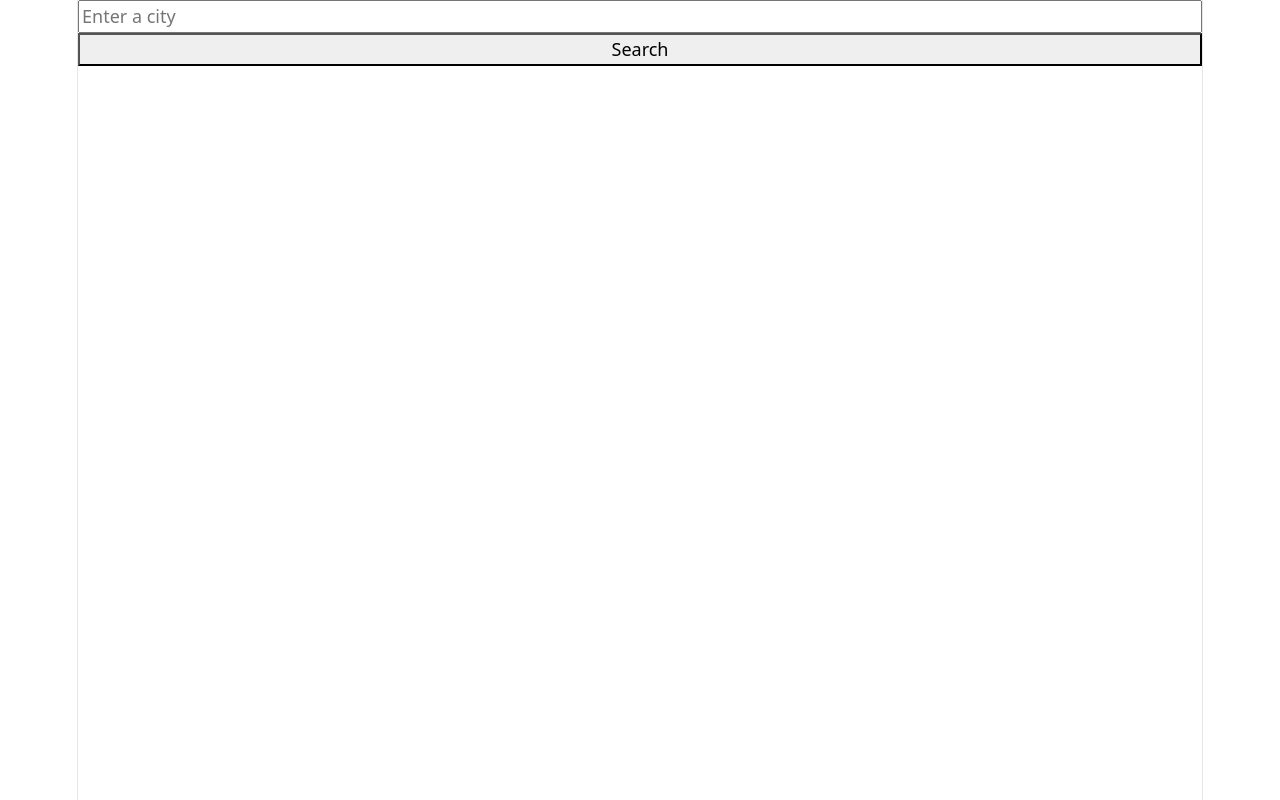
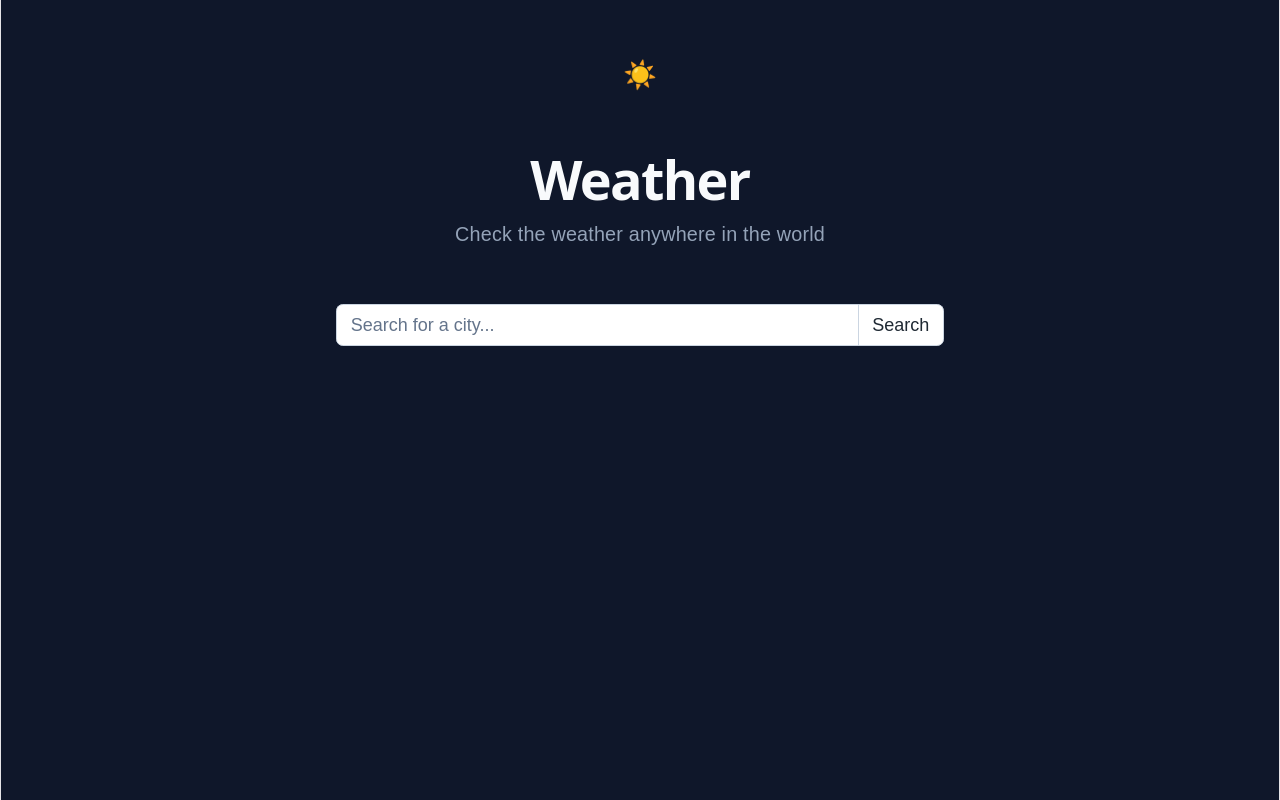
Before and after one commit to simona155/react-weather-app, a React (Vite) app: page / in a window 1280 px wide. Built offline with nearby package versions, Linux system fonts and the light colour scheme.

Commit message:
Add light and dark mode

```diff
--- a/src/App.css
+++ b/src/App.css
@@ -1,184 +1,85 @@
-.counter {
-  font-size: 16px;
-  padding: 5px 10px;
-  border-radius: 5px;
-  color: var(--accent);
-  background: var(--accent-bg);
-  border: 2px solid transparent;
-  transition: border-color 0.3s;
-  margin-bottom: 24px;
-
-  &:hover {
-    border-color: var(--accent-border);
-  }
-  &:focus-visible {
-    outline: 2px solid var(--accent);
-    outline-offset: 2px;
-  }
+html,
+body,
+#root {
+  margin: 0;
+  min-height: 100vh;
+  min-width: 100%;
 }
 
-.hero {
-  position: relative;
-
-  .base,
-  .framework,
-  .vite {
-    inset-inline: 0;
-    margin: 0 auto;
+body {
+  font-family: Arial, sans-serif;
 }
 
-  .base {
-    width: 170px;
-    position: relative;
-    z-index: 0;
+.weather-app {
+  min-height: 100vh;
+  background: var(--background);
+  color: var(--text);
+  transition: background-color 0.3s ease, color 0.3s ease;
+
+  --background: #0f172a;
+  --text: #f8fafc;
+  --muted-text: #94a3b8;
+  --control-background: #ffffff;
+  --control-border: #cbd5e1;
+  --control-text: #1f2933;
 }
 
-  .framework,
-  .vite {
-    position: absolute;
+.light-mode {
+  --background: #eef4f7;
+  --text: #1f2933;
+  --muted-text: #6b7280;
 }
 
-  .framework {
-    z-index: 1;
-    top: 34px;
-    height: 28px;
-    transform: perspective(2000px) rotateZ(300deg) rotateX(44deg) rotateY(39deg)
-      scale(1.4);
+.weather-content {
+  padding: 0 1rem;
 }
 
-  .vite {
-    z-index: 0;
-    top: 107px;
-    height: 26px;
-    width: auto;
-    transform: perspective(2000px) rotateZ(300deg) rotateX(40deg) rotateY(39deg)
-      scale(0.8);
-  }
+.app-title {
+  margin-bottom: 0.5rem;
+  color: var(--text);
+  font-size: 3rem;
+  font-weight: 700;
 }
 
-#center {
-  display: flex;
-  flex-direction: column;
-  gap: 25px;
-  place-content: center;
-  place-items: center;
-  flex-grow: 1;
-
-  @media (max-width: 1024px) {
-    padding: 32px 20px 24px;
-    gap: 18px;
-  }
+.app-subtitle {
+  color: var(--muted-text);
+  font-size: 1.1rem;
 }
 
-#next-steps {
-  display: flex;
-  border-top: 1px solid var(--border);
-  text-align: left;
-
-  & > div {
-    flex: 1 1 0;
-    padding: 32px;
-    @media (max-width: 1024px) {
-      padding: 24px 20px;
-    }
+.mode-button {
+  margin-bottom: 1rem;
+  border: none;
+  background: transparent;
+  font-size: 1.5rem;
+  cursor: pointer;
 }
 
-  .icon {
-    margin-bottom: 16px;
-    width: 22px;
-    height: 22px;
+.search-box .form-control {
+  background: var(--control-background);
+  border: 1px solid var(--control-border);
+  color: var(--control-text);
 }
 
-  @media (max-width: 1024px) {
-    flex-direction: column;
-    text-align: center;
-  }
+.search-box .form-control:focus {
+  border-color: #64748b;
+  box-shadow: none;
 }
 
-#docs {
-  border-right: 1px solid var(--border);
-
-  @media (max-width: 1024px) {
-    border-right: none;
-    border-bottom: 1px solid var(--border);
-  }
+.search-box .form-control::placeholder {
+  color: #64748b;
 }
 
-#next-steps ul {
-  list-style: none;
-  padding: 0;
-  display: flex;
-  gap: 8px;
-  margin: 32px 0 0;
-
-  .logo {
-    height: 18px;
+.search-button {
+  background: var(--control-background);
+  border: 1px solid var(--control-border);
+  color: var(--control-text);
 }
 
-  a {
-    color: var(--text-h);
-    font-size: 16px;
-    border-radius: 6px;
-    background: var(--social-bg);
-    display: flex;
-    padding: 6px 12px;
-    align-items: center;
-    gap: 8px;
-    text-decoration: none;
-    transition: box-shadow 0.3s;
-
-    &:hover {
-      box-shadow: var(--shadow);
-    }
-    .button-icon {
-      height: 18px;
-      width: 18px;
-    }
+.search-button:hover {
+  background: #f1f5f9;
+  color: var(--control-text);
 }
 
-  @media (max-width: 1024px) {
-    margin-top: 20px;
-    flex-wrap: wrap;
-    justify-content: center;
-
-    li {
-      flex: 1 1 calc(50% - 8px);
+.weather-location {
+  color: var(--text);
 }
-
-    a {
-      width: 100%;
-      justify-content: center;
-      box-sizing: border-box;
-    }
-  }
-}
-
-#spacer {
-  height: 88px;
-  border-top: 1px solid var(--border);
-  @media (max-width: 1024px) {
-    height: 48px;
-  }
-}
-
-.ticks {
-  position: relative;
-  width: 100%;
-
-  &::before,
-  &::after {
-    content: '';
-    position: absolute;
-    top: -4.5px;
-    border: 5px solid transparent;
-  }
-
-  &::before {
-    left: 0;
-    border-left-color: var(--border);
-  }
-  &::after {
-    right: 0;
-    border-right-color: var(--border);
-  }
-}
--- a/src/App.jsx
+++ b/src/App.jsx
@@ -1,6 +1,7 @@
 import { useState } from 'react';
 import { getCoordinates, getWeather } from './services/weatherApi';
 import WeatherDisplay from './components/WeatherDisplay';
+import './App.css';
 
 function App() {
   const [city, setCity] = useState('');
@@ -8,14 +9,18 @@ function App() {
   const [weather, setWeather] = useState(null);
   const [loading, setLoading] = useState(false);
   const [error, setError] = useState('');
+  const [darkMode, setDarkMode] = useState(true);
 
   const handleSearch = async () => {
+    setWeather(null);
+    setLocation(null);
+    setError('');
+
     if (!city.trim()) {
       setError('Please enter a city.');
       return;
     }
 
-    setError('');
     setLoading(true);
 
     try {
@@ -42,20 +47,59 @@ function App() {
   };
 
   return (
-    <>
+    <div className={`weather-app ${darkMode ? 'dark-mode' : 'light-mode'}`}>
+      <div className="weather-content py-5">
+        <header className="text-center mb-5">
+          <button
+            className="mode-button"
+            onClick={() => setDarkMode(!darkMode)}
+          >
+            {darkMode ? '☀️' : '🌙'}
+          </button>
+
+          <h1 className="app-title">Weather</h1>
+
+          <p className="app-subtitle">
+            Check the weather anywhere in the world
+          </p>
+        </header>
+
+        <div className="row justify-content-center mb-5">
+          <div className="col-12 col-md-8 col-lg-6">
+            <div className="search-box input-group">
               <input
+                type="text"
+                className="form-control"
                 value={city}
                 onChange={(event) => setCity(event.target.value)}
-        placeholder="Enter a city"
+                placeholder="Search for a city..."
               />
 
-      <button onClick={handleSearch}>
+              <button
+                className="btn search-button"
+                onClick={handleSearch}
+              >
                 Search
               </button>
+            </div>
+          </div>
+        </div>
 
-      {error && <p>{error}</p>}
+        {error && (
+          <div className="row justify-content-center">
+            <div className="col-12 col-md-8 col-lg-6">
+              <div className="alert alert-danger text-center">
+                {error}
+              </div>
+            </div>
+          </div>
+        )}
 
-      {loading && <p>Loading...</p>}
+        {loading && (
+          <p className="loading-text text-center">
+            Loading...
+          </p>
+        )}
 
         {weather && !loading && (
           <WeatherDisplay
@@ -63,7 +107,8 @@ function App() {
             location={location}
           />
         )}
-    </>
+      </div>
+    </div>
   );
 }
 
--- a/src/components/WeatherDisplay.jsx
+++ b/src/components/WeatherDisplay.jsx
@@ -10,7 +10,7 @@ function WeatherDisplay({ weather, location }) {
 
     return (
         <>
-            <h2>{location.name}</h2>
+            <h2 className="weather-location">{location.name}</h2>
 
             <p>
                 {weatherDescription}
```
Lines whose indentation alone changed are shown as unchanged.
